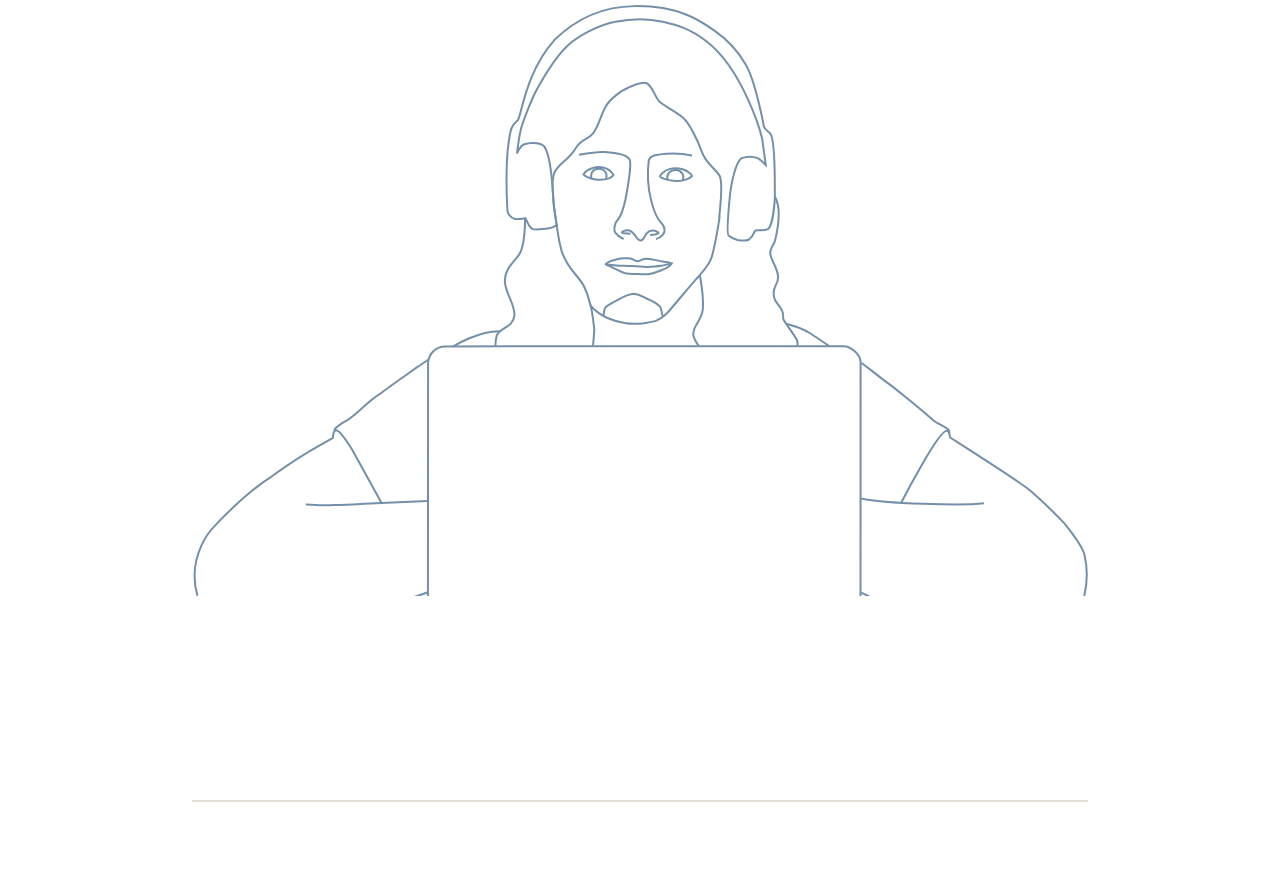
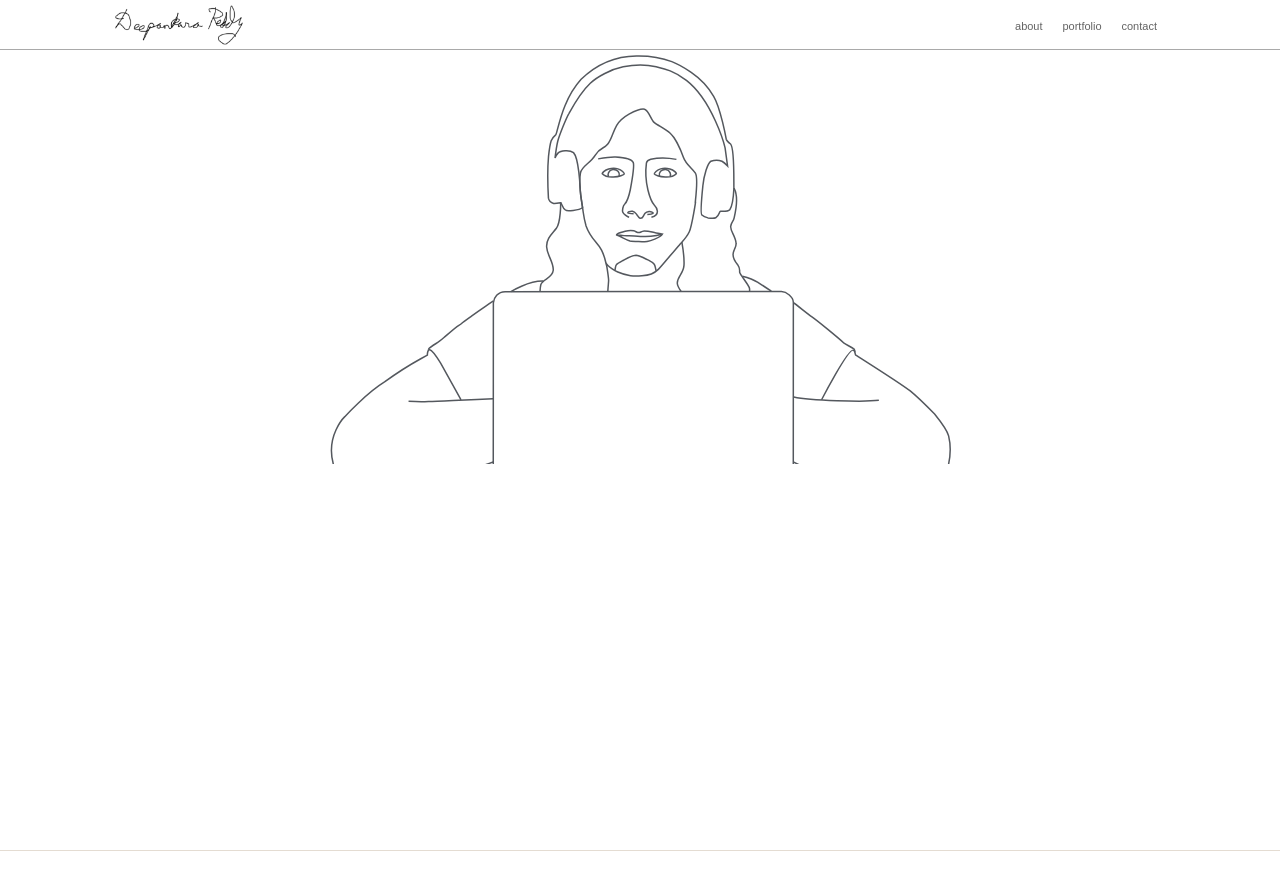
Before and after one commit to Deesus/Deesus.github.io, a plain HTML site: page index.html in a window 1280 px wide. Shown: the top 891 px of the page. Drawn offline with nearby package versions, Linux system fonts and the light colour scheme.

Commit message:
feat: Re-insert header.

```diff
--- a/index.html
+++ b/index.html
@@ -20,10 +20,25 @@
 
         <!-- ================ MAIN ================ -->
         <main>
+            <!-- ================ HEADER ================ -->
+            <header class="container">
+                <nav class="container-row align-items-center">
+                <div class="col-1"></div>
+                    <div class="col-4 logo">
+                        <img src="public/img/placeholder_logo.png" alt="signature logo">
+                    </div>
+                    <div class="col-6 text-end">
+                        <a href="#about"><button>about</button></a>
+                        <a href="#portfolio"><button>portfolio</button></a>
+                        <a href="#contact"><button>contact</button></a>
+                    </div>
+                </nav>
+            </header>
+
             <!-- ================ HOME ================ -->
             <section id="home" class="">
                 <div class="row full-height justify-center align-items-end">
-                    <img src="public/img/home_splash.svg" class="splash-image">
+                    <img src="public/img/splash_gray.svg" class="splash-image">
                 </div> <!-- /.row -->
             </section> <!-- /#home -->
 
--- a/src/sass/main.scss
+++ b/src/sass/main.scss
@@ -19,7 +19,7 @@ $gray:          rgb(100, 100, 100);
 $text-black:    #222;
 
 $margin-tiles:      0.9%;
-$header-height:     4.5rem;
+$header-height:     5rem;
 $common-transition: all 0.5s ease;
 /* ========================================================================== */
 
@@ -35,9 +35,10 @@ a:hover {
 
 /* Buttons: */
 button, .button, input[type='button'], input[type='submit'], input[type='reset'] {
+  font-size:        1.1rem;
   background-color: transparent;
   display:          inline-block;
-  padding:          0.4rem 2.4rem;
+  padding:          0.4rem 0.7rem;
   cursor:           pointer;
   border-radius:    4px;
   border:           1px solid rgba(35, 35, 35, 0);
@@ -72,27 +73,54 @@ section {
 }
 
 .title {
-  padding: 9.2rem 0 5rem 0;
+  padding: 10.2rem 0 7rem 0;
   @include flex-wrap(wrap);
   @include align-items(center);
 }
 
+/*******************
+ Header
+ *******************/
+header {
+  // position:       fixed;
+  width:          100%;
+  height:         $header-height;
+  background:     white;
+  text-transform: uppercase;
+  border-bottom:  1px solid darkgray;
+
+  nav {
+    height: 100%;
+  }
+
+  button {
+    margin: 0;
+    color: $gray;
+  }
+
+  img {
+    max-height: 4rem;
+    width:      auto;
+    @include    transition($common-transition);
+  }
+}
 /*******************
  Home
  *******************/
 #home {
   order:    1;
   overflow: hidden;
+  height:   100%;
 }
 
 /*******************
  About
  *******************/
 .about-hr {
-  width:      70%;
-  height:     2px;
-  background: #e5ded6;    // needed when hr has height > 1px
-  color:      #e5ded6;
+  width:      100%;
+  height:     1px;
+  background: #e4dcd2;    // needed when hr has height > 1px
+  color:      #e4dcd2;
   border:     none;
 }
 
```
Also changed, not shown: public/img/splash_gray.svg (added), src/stylesheets/main.css.
